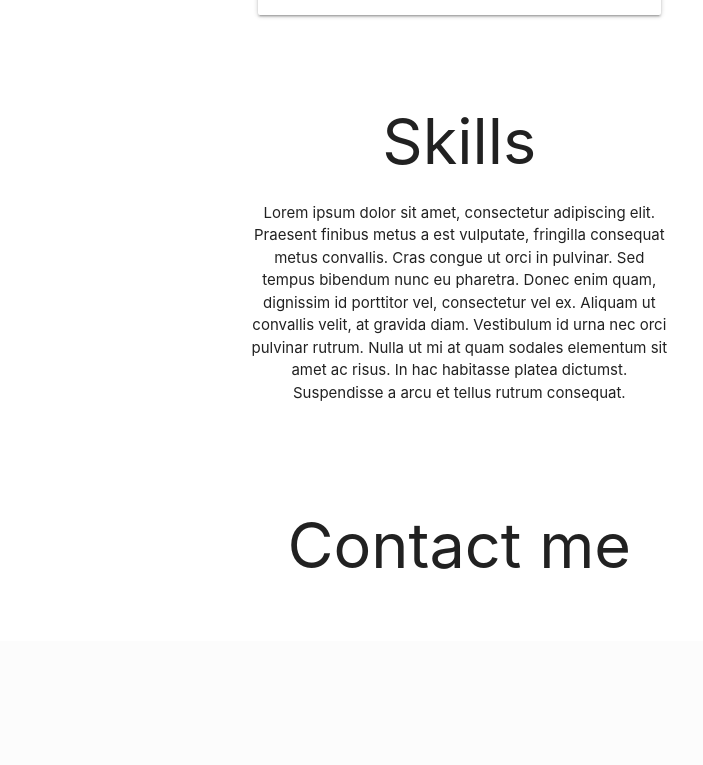
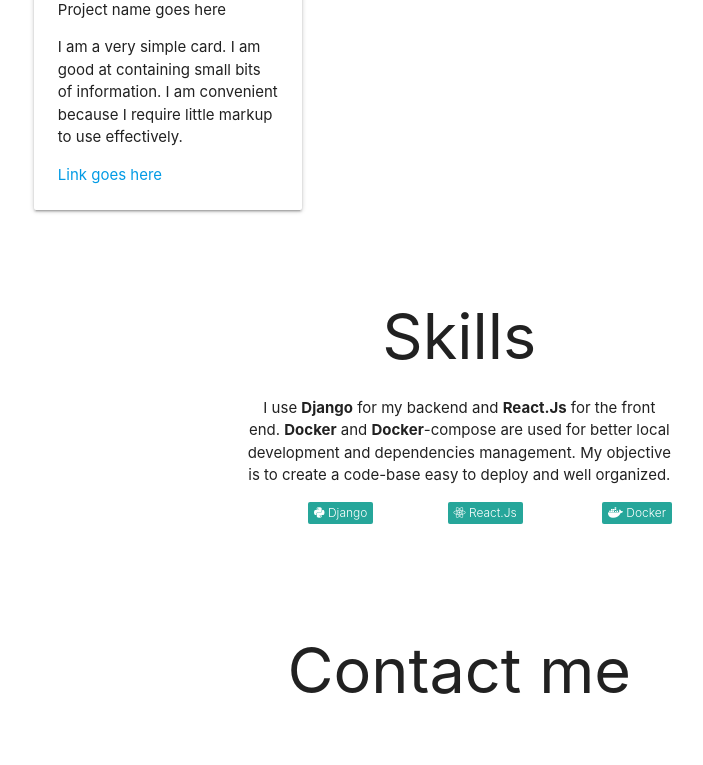
Before and after one commit to keithlowc/Portfolio, a Django app: page / in a window 1280 px wide. Shown: the part 1510-2275 px from the top of the page, without its empty margins (330-1033 px from the left). Before the commit the page ends 2079 px from the top, so only its background shows below. Run offline with Django 3.2, Linux system fonts and the light colour scheme; some libraries are stand-ins or nearby versions.

Commit message:
portfolio and skills

```diff
--- a/templates/intro.html
+++ b/templates/intro.html
@@ -36,26 +36,37 @@
         </div>
     </div>
 
+    <div class="container">
+        <div class="row">
+            <div class="col s12 m12 offset-m6 l12 offset-l2">
+            <h1 class="center-align">Portfolio</h1>
 
-    <div id="portfolio" class="container">
-        <div class="row">
-            <div class="col s12 m6 offset-m3 l6 offset-l5 center-align">
-                <div class="section scrollspy">
-                    <h1>Portfolio</h1>
 
-                    <div class="col">
+            {% comment %} Also input an if statement if the work is only one - Then make class="col l12" {% endcomment %}
 
-                        <div class="card-panel">
-                            <p>Lorem ipsum dolor sit amet, consectetur adipiscing elit. Praesent finibus metus a est vulputate,
-                                fringilla consequat metus convallis. Cras congue ut orci in pulvinar. Sed tempus bibendum nunc eu pharetra.
-                                Donec enim quam, dignissim id porttitor vel, consectetur vel ex. Aliquam ut convallis velit, at gravida diam.
-                                Vestibulum id urna nec orci pulvinar rutrum. Nulla ut mi at quam sodales elementum sit amet ac risus.
-                                In hac habitasse platea dictumst. Suspendisse a arcu et tellus rutrum consequat.</p>
+            {% comment %} {% if portfolio > 2 %}
+            This appears if variable somevar is less than 100.
+            {% endif %} {% endcomment %}
+
+
+            {% comment %} {% for %} {% endcomment %}
+                <div class="col s12 m6 l4">
+                    <div class="card-panel">
+                        <div class="card-image">
+                            <img src="images/sample-1.jpg">
+                            <span class="card-title">Project name goes here</span>
+                            <div class="card-content">
+                                <p>I am a very simple card. I am good at containing small bits of information.
+                                I am convenient because I require little markup to use effectively.</p>
+                            </div>
+                            <div class="card-action">
+                                <a href="#">Link goes here</a>
+                            </div>
                         </div>
+                    </div>
+                </div>
+            {% comment %} {% endfor %} {% endcomment %}
 
-                    </div>
-
-                </div>
             </div>
         </div>
     </div>
@@ -66,13 +77,34 @@
             <div class="col s12 m6 offset-m3 l6 offset-l5 center-align">
                 <div class="section scrollspy">
                     <h1>Skills</h1>
-                    <p>Lorem ipsum dolor sit amet, consectetur adipiscing elit. Praesent finibus metus a est vulputate, fringilla consequat metus convallis. Cras congue ut orci in pulvinar. Sed tempus bibendum nunc eu pharetra. Donec enim quam, dignissim id porttitor vel, consectetur vel ex. Aliquam ut convallis velit, at gravida diam. Vestibulum id urna nec orci pulvinar rutrum. Nulla ut mi at quam sodales elementum sit amet ac risus. In hac habitasse platea dictumst. Suspendisse a arcu et tellus rutrum consequat.</p>
+                    <p>I use <b class="bold">Django</b> for my backend and <b class="bold">React.Js</b> for the front end. <b class="bold">Docker</b> and <b class="bold">Docker</b>-compose are used
+                    for better local development and dependencies management. My objective is to create a code-base easy to deploy
+                    and well organized.
+                    </p>
+                    <div class="row pt-4">
+                        <div class="col s4">
+                            <span class="new badge" data-badge-caption="Django">
+                                <i class="fab fa-python"></i>
+                            </span>
+                        </div>
+                        <div class="col s4">
+                            <span class="new badge center-align" data-badge-caption="React.Js">
+                                <i class="fab fa-react"></i>
+                            </span>
+                        </div>
+                        <div class="col s4">
+                            <span class="new badge" data-badge-caption="Docker">
+                                <i class="fab fa-docker"></i>
+                            </span>
+                        </div>
+                    </div>
+
                 </div>
             </div>
         </div>
     </div>
 
-        <div class="container">
+    <div class="container">
         <div class="row">
             <div class="col s12 m6 offset-m3 l6 offset-l5 center-align">
                 <div class="section scrollspy">
```
